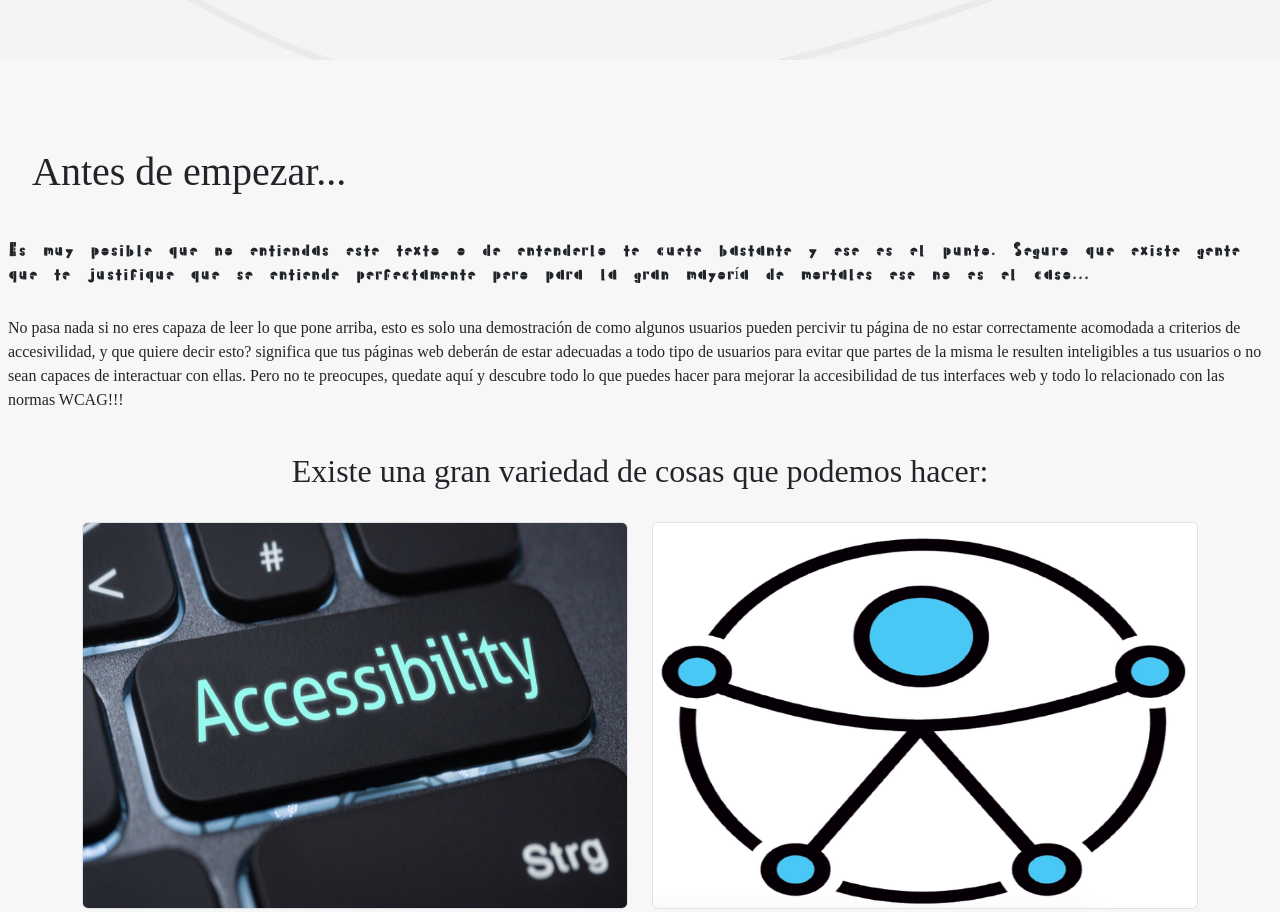
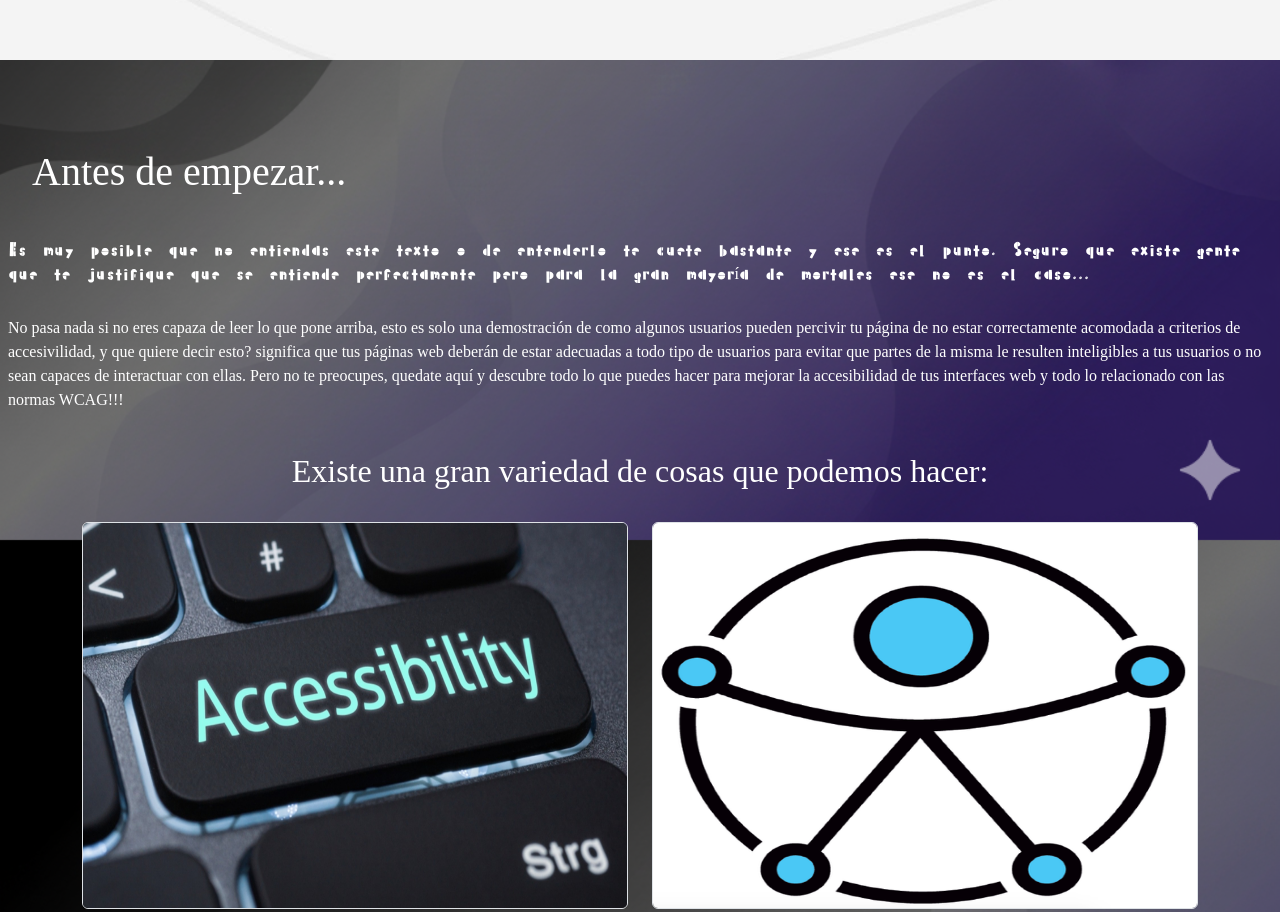
Before and after one commit to AndresISouto/accesibilidad, a website: page index.html in a window 1280 px wide. Shown: the part 740-1652 px from the top of the page. Drawn offline with nearby package versions, Linux system fonts and the light colour scheme; a web font is replaced by a local one.

Commit message:
fondo y colores

```diff
--- a/css/styles.css
+++ b/css/styles.css
@@ -66,10 +66,17 @@
 body {
   margin: 0;
   padding: 0;
+  width: 100vw;
   box-sizing: border-box;
   background-color: var(--white);
   font-family: poppins;
   font-size: 16px;
+
+  background-image: url(../multimedia/img/background.png);
+  background-position: center;
+  background-size: cover;
+  background-attachment: fixed;
+
 }
 
 h1,
@@ -79,11 +86,14 @@ h4 {
   font-family: montserrat;
   margin: 1rem;
   padding: 1rem;
+  color: white;
 }
 
-p {
+p,
+label {
   margin: 0, 5rem;
   padding: 0.5rem;
+  color: white;
 }
 
 h1 {
@@ -122,8 +132,16 @@ h4 {
   background-color: var(--night);
 }
 
+.dark {
+  background-color: #2c3034;
+}
+
 .white {
   background-color: var(--white);
+}
+
+.transparent {
+  background-color: transparent;
 }
 
 
@@ -151,6 +169,10 @@ h4 {
   color: var(--white);
 }
 
+.blackText {
+  color: var(--night);
+}
+
 a {
   text-decoration: none;
 }
```
